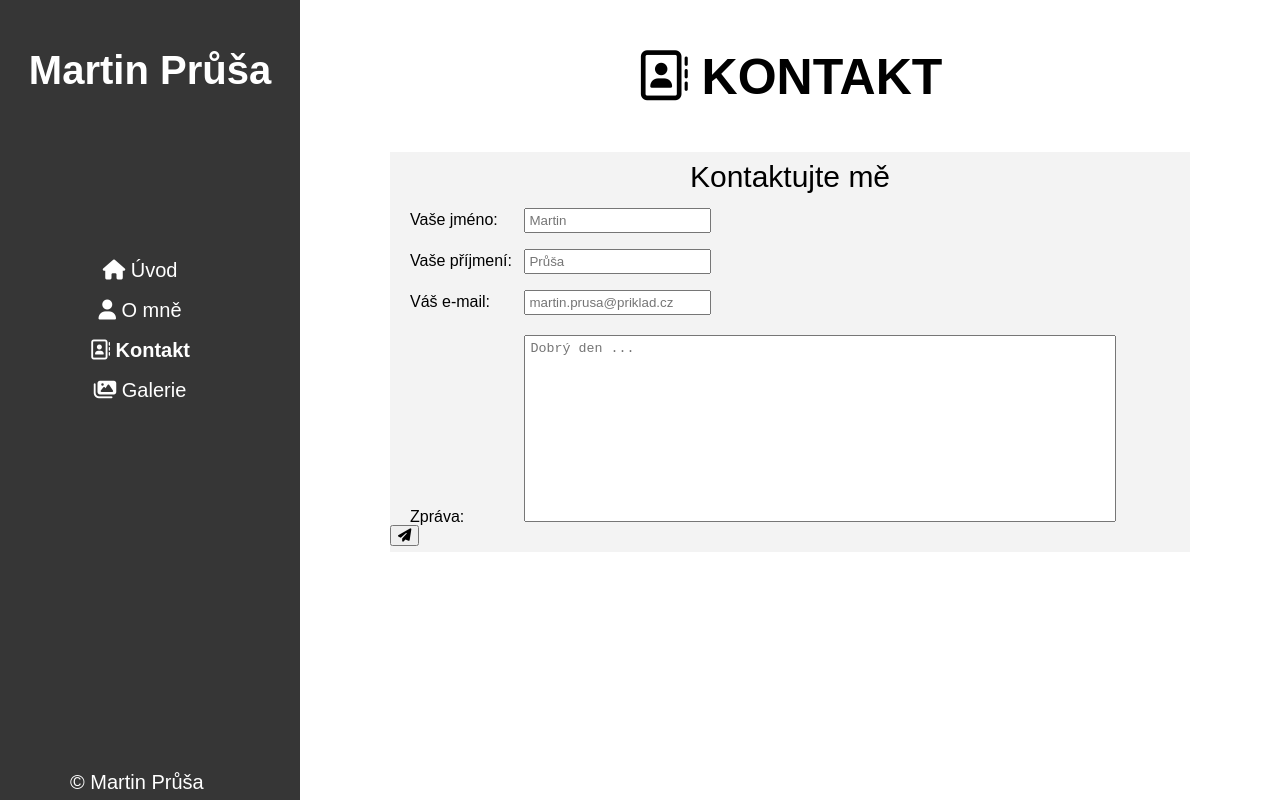
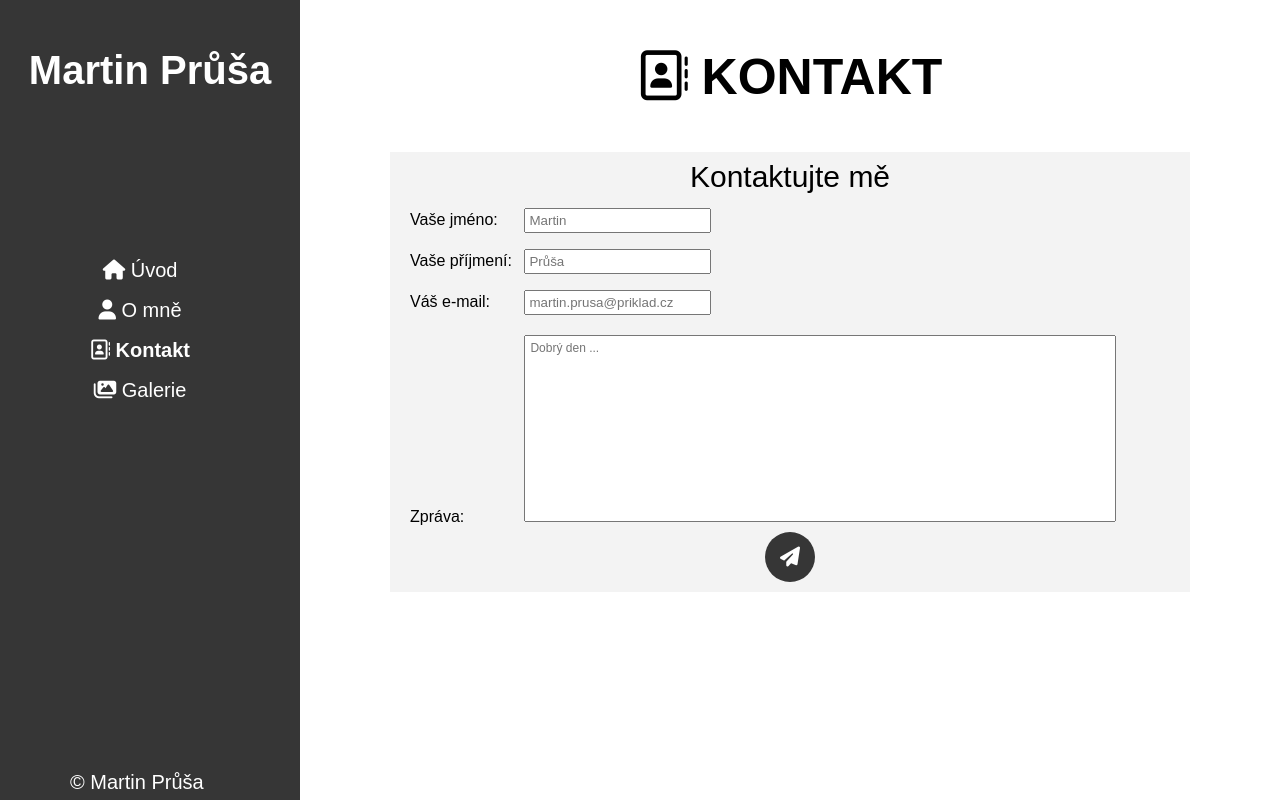
Before and after one commit to Martin-Prusa/ukolOsobniPortfolio, a plain HTML site: page contact.html in a window 1280 px wide. Drawn offline with Linux system fonts and the light colour scheme.

Commit message:
contactDokonceni

```diff
--- a/contact.html
+++ b/contact.html
@@ -34,7 +34,7 @@
                 <input type="email" id="email" placeholder="martin.prusa@priklad.cz"><br/>
                 <label for="zprava">Zpráva: </label>
                 <textarea id="zprava" placeholder="Dobrý den ..."></textarea><br/>
-                <button><i class="fas fa-paper-plane"></i></button>
+                <div class="tlacitko"><button><i class="fas fa-paper-plane"></i></button></div>
             </form>
         </div>
     </div>
--- a/css/styles.css
+++ b/css/styles.css
@@ -77,9 +77,9 @@ a:hover{
 
 .okno {
     width: 50%;
-    height: 400px;
+    height: 440px;
     min-width: 800px;
-    min-height: 400px;
+    min-height: 440px;
     background-color: #f3f3f3;
     margin-top: 50px;
 }
@@ -98,6 +98,8 @@ a:hover{
 }
 
 .okno form textarea {
+    font-family: Arial, serif;
+    font-size: 12px;
     margin-top: 20px;
     width: 580px;
     height: 175px;
@@ -108,3 +110,28 @@ a:hover{
 .okno form input {
     padding: 3px;
 }
+.okno form input:focus,  .okno form textarea:focus{
+    outline: 1px solid green;
+    border: 1px solid green;
+    padding: 3px;
+}
+
+.tlacitko {
+    text-align: center;
+}
+
+.tlacitko button {
+    border: none;
+    background-color: #363636;
+    font-size: 20px;
+    color: white;
+    border-radius: 50px;
+    width: 50px;
+    height: 50px;
+    transition: 500ms;
+    margin-top: 7px;
+}
+
+.tlacitko button:hover {
+    background-color: green;
+}
```
